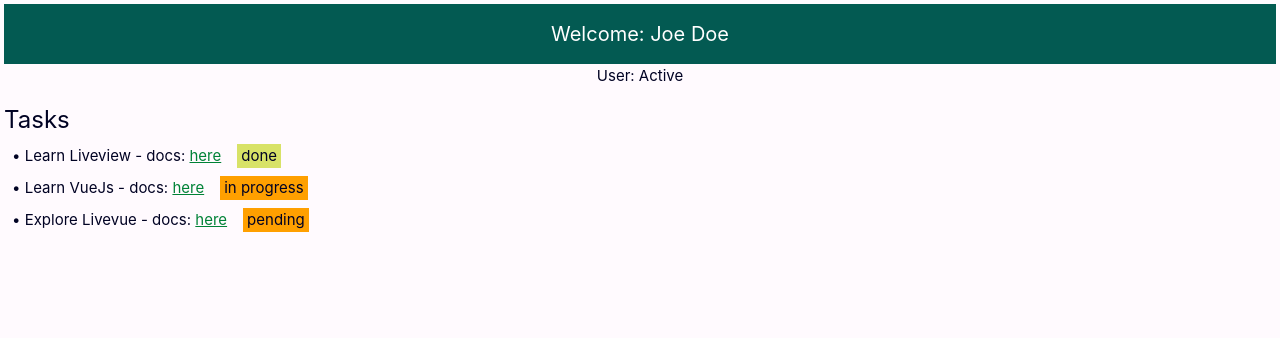
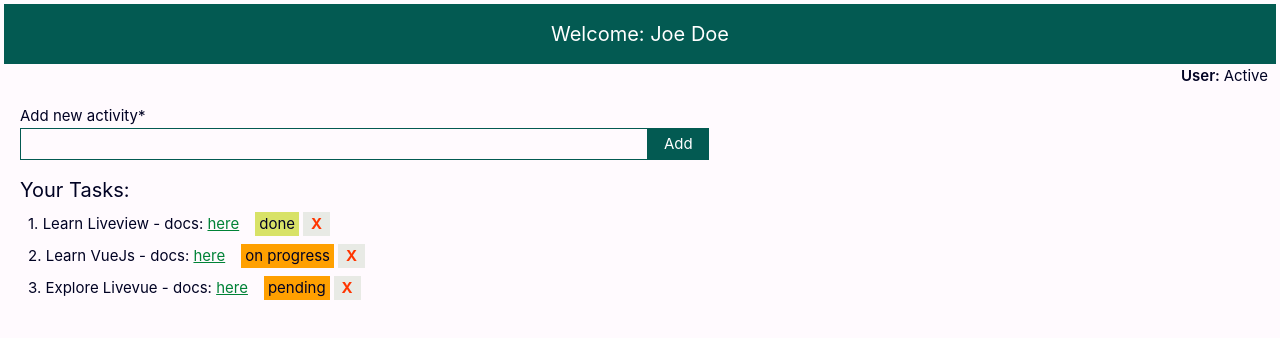
Before and after one commit to binarycrux/vue-vite, a Vue app: page / in a window 1280 px wide. Shown: the top 338 px of the page. Built offline with nearby package versions, Linux system fonts and the light colour scheme.

Commit message:
Added add-task form and delete action

```diff
--- a/src/App.vue
+++ b/src/App.vue
@@ -4,7 +4,21 @@ import { ref } from "vue";
 
 const name = ref("Joe Doe");
 const isActive = ref(true);
+const newTask = ref("");
 
+const addTask = () => {
+  if (newTask.value !== "") {
+    tasks.value.push({
+      title: newTask.value,
+      status: "pending",
+      classStatus: "pending",
+    });
+  }
+};
+
+const deleteTask = (index) => {
+  tasks.value.splice(index, 1);
+};
 const tasks = ref([
   {
     title: "Learn Liveview",
@@ -14,7 +28,7 @@ const tasks = ref([
   },
   {
     title: "Learn VueJs",
-    status: "in progress",
+    status: "on progress",
     docs: "https://www.vuejs.com",
     classStatus: "pending",
   },
@@ -24,11 +38,10 @@ const tasks = ref([
     docs: "https://www.livevue.com",
     classStatus: "pending",
   },
-  // Add more tasks, format:
+  // Add more persistent tasks, format:
   // {
   //   title: "",
   //   status: "",
-  //   docs: "https://www.example.com",
   //   classStatus: "",
   // },
 ]);
@@ -47,25 +60,50 @@ const toggleStatus = (task) => {
   <h1 class="text-white text-xl font-bold py-4 w-full bg-[#035a52] text-center">
     Welcome: {{ name }}
   </h1>
-  <p class="text-center">
+  <p class="user-status text-right pr-2">
     User:
     <span v-if="isActive">Active</span>
     <span v-else>Offline</span>
   </p>
-  <h2 class="mt-8 text-2xl">Tasks</h2>
+  <main class="pl-4">
+    <form @submit.prevent="addTask">
+      <label for="newtask">Add new activity*</label><br />
+      <input
+        type="text"
+        name="newtask"
+        id="newtask"
+        v-model="newTask"
+        class="border-[0.5px] border-[#035a52] px-2 py-[3px] w-[50%] focus:border-[0.5px] focus:outline-0"
+      />
+      <button type="submit" class="bg-[#035a52] px-4 py-1 text-white">
+        Add
+      </button>
+    </form>
+    <h2 class="mt-10 text-xl">Your Tasks:</h2>
     <ul>
-    <li v-for="task in tasks" :key="task.title" class="pl-2">
-      • {{ task.title }} - docs:
-      <a :href="task.docs" class="underline text-[14px text-green-700">here</a>
+      <li v-for="(task, index) in tasks" :key="task.title" class="pl-2">
+        {{ index + 1 }}. {{ task.title }}
+        <span v-if="task.docs"
+          >- docs:
+          <a :href="task.docs" class="underline text-[14px text-green-700"
+            >here</a
+          ></span
+        >
         <button
           @click="toggleStatus(task)"
           :class="task.classStatus"
-        class="inline-block mx-2 px-1"
+          class="toggle-status px-1"
         >
           {{ task.status }}
         </button>
+        <span
+          @click="deleteTask(index)"
+          class="btn-delete text-[#ff3500] inline-block px-2 cursor-default font-extrabold bg-[#e8eae5]"
+          >X</span
+        >
       </li>
     </ul>
+  </main>
 </template>
 <style scoped>
 h1:nth-child(2) {
@@ -75,11 +113,18 @@ h1:nth-child(2) {
 h2 {
   margin-top: 1rem;
 }
+.user-status {
+  font-weight: 600;
+}
+form {
+  display: block;
+  margin-top: 1rem;
+}
 li {
   display: block;
   margin-block: 0.5rem;
 }
-button {
+button.toggle-status {
   display: inline-block;
   margin-left: 1rem;
 }
@@ -89,4 +134,9 @@ button {
 .pending {
   background: #ffa000;
 }
+.btn-delete {
+  display: inline-block;
+  margin-left: 4px;
+  font-weight: bold;
+}
 </style>
--- a/src/App2.vue
+++ b/src/App2.vue
@@ -55,7 +55,7 @@ export default {
   <h1 class="text-white text-xl font-bold py-4 w-full bg-[#035a52] text-center">
     Welcome: {{ name }}
   </h1>
-  <p class="text-center">
+  <p class="text-right">
     User:
     <span v-if="isActive">Active</span>
     <span v-else>Offline</span>
```
Lines whose indentation alone changed are shown as unchanged.
